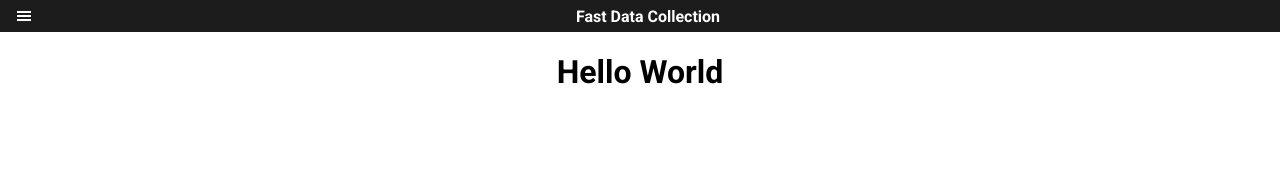
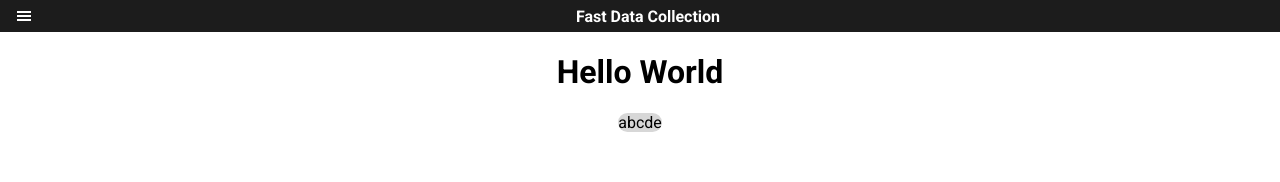
Before and after one commit to Gabriel-f-r-bojikian/orsini-frontend, a Next.js app: page / in a window 1280 px wide. Shown: the top 182 px of the page. Built offline with nearby package versions, Linux system fonts and the light colour scheme.

Commit message:
Main page css setup

```diff
--- /dev/null
+++ b/components/DataTray/DataTray.jsx
@@ -0,0 +1,9 @@
+import styles from "./datatray.module.scss";
+
+export default function DataTray(props) {
+    return(
+        <div className={styles.dataTray}>
+            abcde <br />
+        </div>
+    )
+}
--- /dev/null
+++ b/components/DataTray/datatray.module.scss
@@ -0,0 +1,8 @@
+.dataTray {
+    display: flex;
+    justify-content: center;
+    align-items: center;
+    border-radius: 10px;
+    max-width: 1080px;
+    background-color: var(--gray);
+}
--- /dev/null
+++ b/components/Orsini/orsini.jsx
@@ -0,0 +1,14 @@
+import styles from "./orsini.module.scss";
+
+import DataTray from "../DataTray/DataTray";
+import Header from "../Header/header";
+
+export default function Orsini() {
+  return (
+  <div className={styles.mainDiv}>
+    <Header />
+    <h1>Hello World</h1>
+    <DataTray />
+  </div>
+  )
+}
--- /dev/null
+++ b/components/Orsini/orsini.module.scss
@@ -0,0 +1,6 @@
+.mainDiv {
+    display: flex;
+    flex-direction: column;
+    justify-content: center;
+    align-items: center;
+}
--- a/pages/index.js
+++ b/pages/index.js
@@ -1,5 +1,5 @@
 import Head from "next/head"
-import Orsini from "./orsini"
+import Orsini from "../components/Orsini/orsini"
 
 export default function Home() {
   return (
--- a/pages/orsini.js
+++ /dev/null
@@ -1,10 +0,0 @@
-import Header from "../components/Header/header"
-
-export default function Orsini() {
-  return (
-  <div>
-    <Header />
-    <h1>Hello World</h1>
-  </div>
-  )
-}
--- a/styles/styles.scss
+++ b/styles/styles.scss
@@ -7,8 +7,7 @@
 }
 
 body {
-    display: flexbox;
-    align-items: center;
+    display: flex;
     justify-content: center;
     width: 100vw;
     height: 100vh;
```
